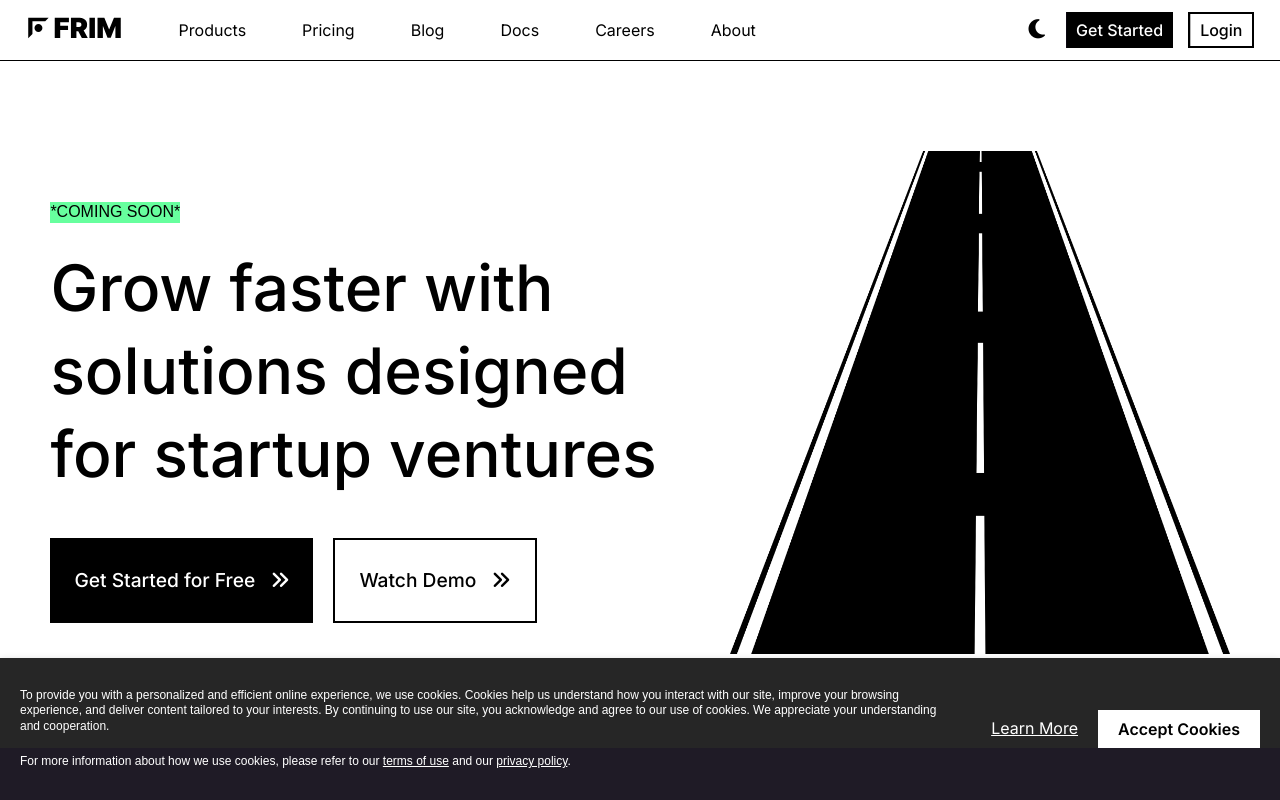
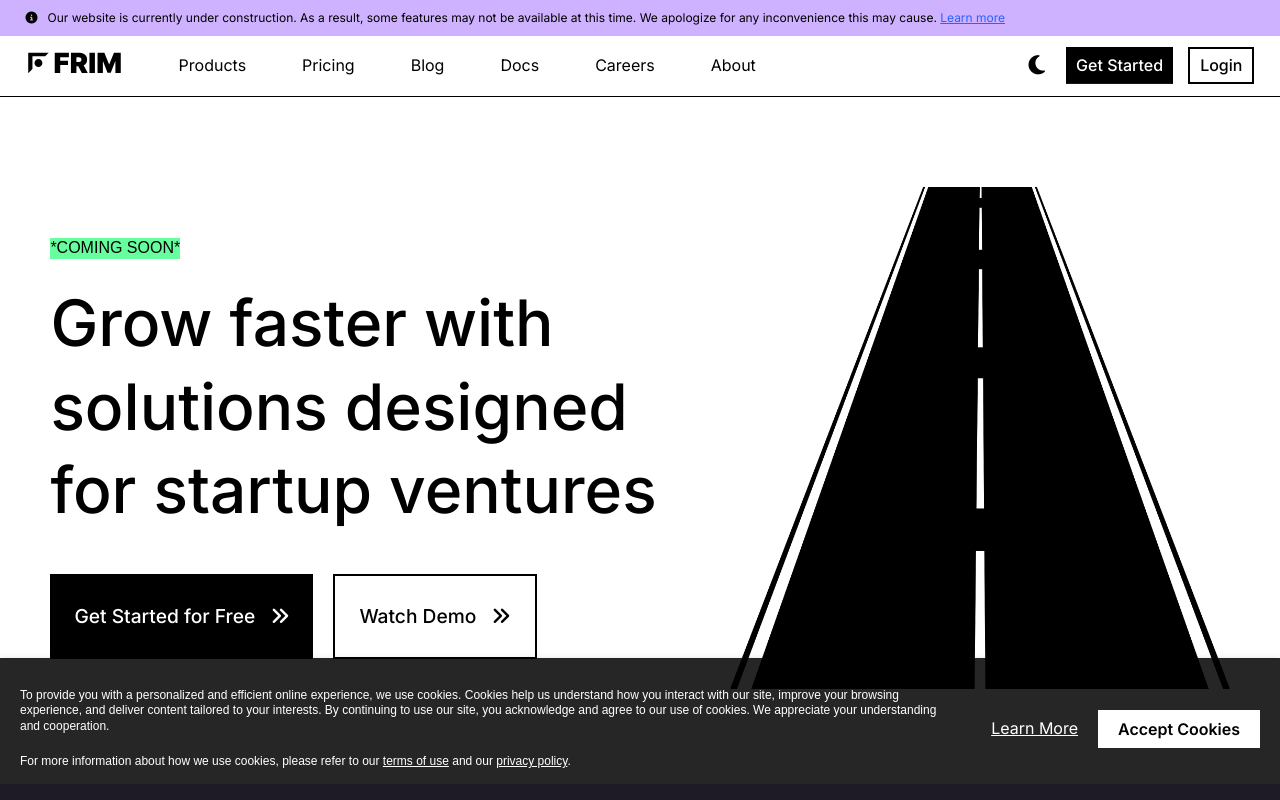
Before and after one commit to fconiglione/frim, a React (Create React App) app in the folder Client/: page / in a window 1280 px wide. Shown: the top 800 px of the page. Built offline with nearby package versions, Linux system fonts and the light colour scheme; a web font is replaced by a local one.

Commit message:
added top maintenance bar for user awareness

```diff
--- a/Client/src/assets/styles/index.css
+++ b/Client/src/assets/styles/index.css
@@ -18,6 +18,27 @@
 
 .dark .header {
     border-bottom: 1px solid #ffffff;
+}
+
+/* Header Banner */
+
+.header-banner-container {
+    background-color: #ceb2ff;
+    padding: 10px 2% ;
+}
+.header-banner {
+    display: flex;
+    align-items: center;
+    flex-direction: row;
+    gap: 10px;
+    font-size: 12px;
+}
+.header-banner p {
+    padding: 0;
+    margin: 0;
+}
+.header-banner p a {
+    color: #2962ff;
 }
 
 /* Large Screen Header */
--- a/Client/src/components/Header.js
+++ b/Client/src/components/Header.js
@@ -34,6 +34,12 @@ function Header() {
     const currentYear = new Date().getFullYear();
     return (
         <div className="header">
+            <div className="header-banner-container">
+                <div className="header-banner">
+                    <i className="fa-solid fa-info-circle"></i>
+                    <p>Our website is currently under construction. As a result, some features may not be available at this time. We apologize for any inconvenience this may cause. <a href="/contact">Learn more</a></p>
+                </div>
+            </div>
             <div className="large-screen-header-container">
                 <div className="large-screen-header-column">
                     <div className="large-screen-header-row">
```
